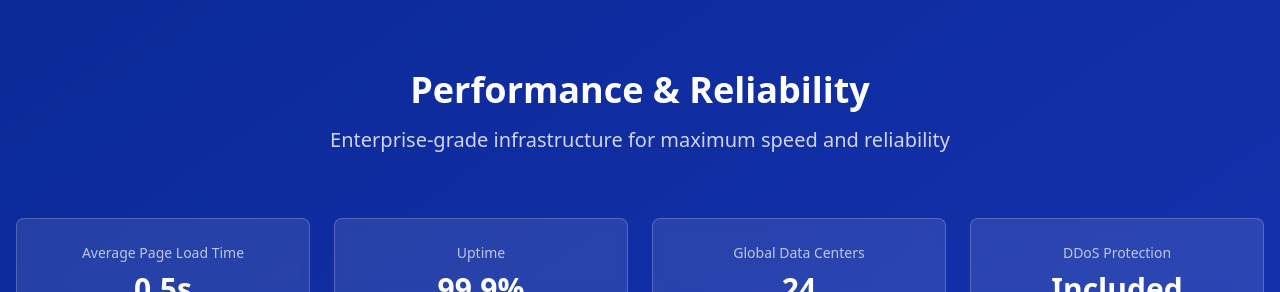
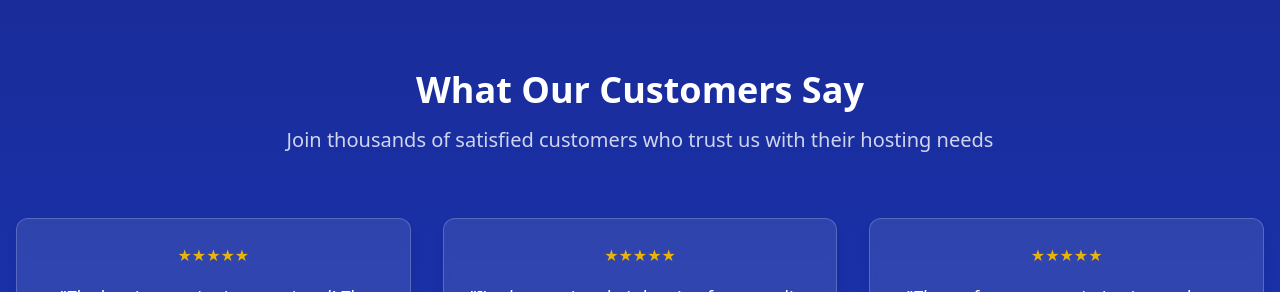
Before and after one commit to nirzaf/amazync, a React (Vite) app: page /cms-hosting in a window 1280 px wide. Shown: the part 2508-2800 px from the top of the page. Built offline with nearby package versions, Linux system fonts and the light colour scheme.

Commit message:
refactor(CMSHosting): remove PerformanceReliabilitySection
The PerformanceReliabilitySection component was removed from the CMSHosting page to streamline the content and improve focus on core features. This change aligns with the updated design requirements.

```diff
--- a/src/pages/CMSHosting.tsx
+++ b/src/pages/CMSHosting.tsx
@@ -2,7 +2,6 @@ import { motion } from 'framer-motion';
 import { ThemeProvider } from '../context/ThemeContext';
 import { Navbar, FAQ, Footer, Testimonials } from '../components/shared';
 import { CMSPricingCards, PreInstalledCMSSection } from '../components/cms-hosting';
-import { PerformanceReliabilitySection } from '../components/hosting';
 
 const CMSHosting = () => {
   return (
@@ -54,9 +53,6 @@ const CMSHosting = () => {
         {/* Pre-installed CMS Section */}
         <PreInstalledCMSSection />
 
-        {/* Performance & Reliability Section */}
-        <PerformanceReliabilitySection />
-
         {/* Testimonials */}
         <Testimonials />
 
```
